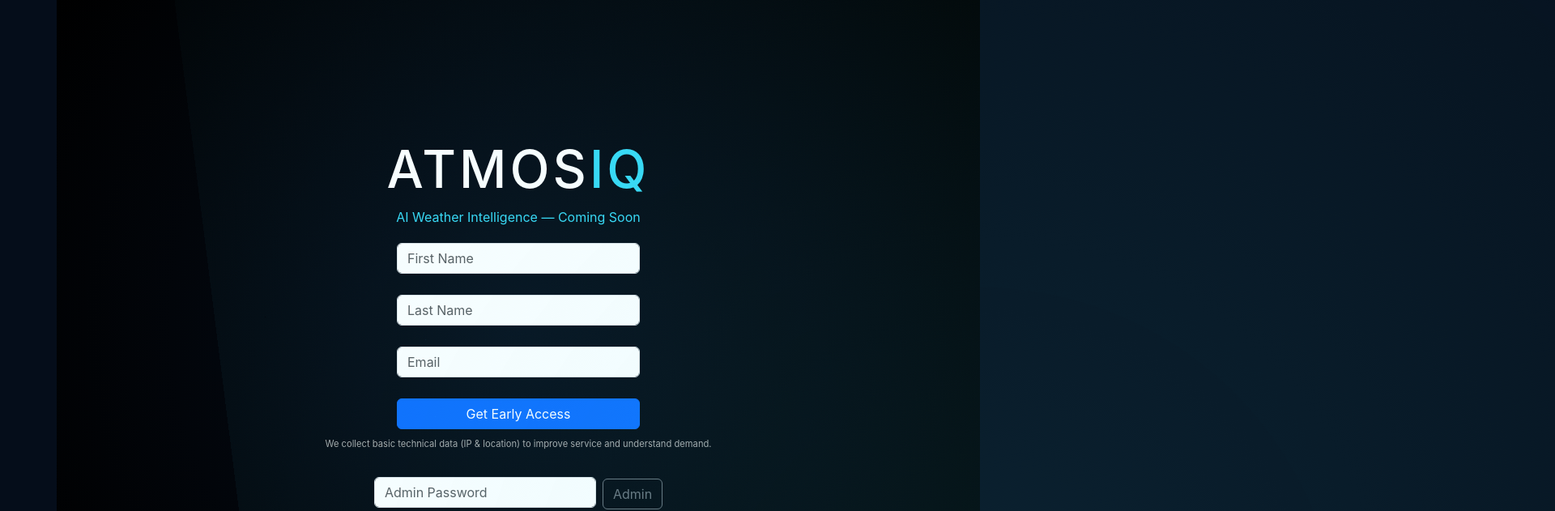
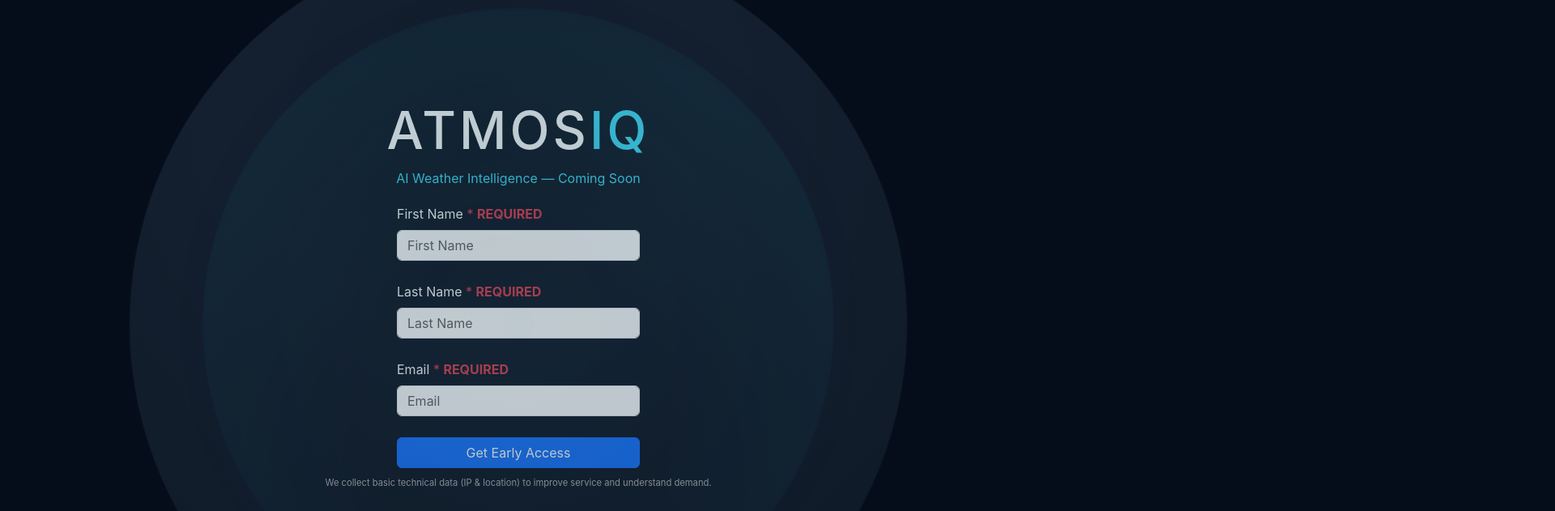
Before and after one commit to mikathor4736/ATMOSIQ-Early-Access, a React (Create React App) app in the folder client/: page / in a window 1280 px wide. Shown: the top 631 px of the page at 81% size, 1920 px wide, since content can reach past the window. Built offline with nearby package versions, Linux system fonts and the light colour scheme.

Commit message:
Enhance form validation and add globe background
- Add real-time field validation on blur
- Display red asterisk and REQUIRED text for all fields
- Replace animated overlay with rotating globe background
- Improve user experience with immediate feedback

```diff
--- a/client/src/App.css
+++ b/client/src/App.css
@@ -14,25 +14,72 @@ body {
   flex-direction: column;
   justify-content: center;
   align-items: center;
+  background: #050d1a;
+  overflow: hidden;
+}
 
-  background: radial-gradient(circle at 50% 50%, #050d1a, #000);
+.globe-background {
+  position: absolute;
+  top: 50%;
+  left: 50%;
+  transform: translate(-50%, -50%);
+  width: 120vw;
+  height: 120vw;
+  max-width: 120vh;
+  max-height: 120vh;
+  border-radius: 50%;
+  background: radial-gradient(circle at 30% 30%,
+    #2c3e50 0%,
+    #34495e 30%,
+    #2c3e50 60%,
+    #1a252f 100%);
+  opacity: 0.3;
+  animation: rotate 60s infinite linear;
+}
+
+.globe-background::before {
+  content: '';
+  position: absolute;
+  top: 10%;
+  left: 10%;
+  width: 80%;
+  height: 80%;
+  border-radius: 50%;
+  background: radial-gradient(circle at 40% 40%,
+    transparent 30%,
+    rgba(56, 217, 245, 0.1) 50%,
+    rgba(56, 217, 245, 0.2) 70%,
+    transparent 100%);
+  animation: continents 30s infinite linear reverse;
 }
 
 .overlay {
   position: absolute;
   top: 0;
   left: 0;
-  width: 200%;
-  height: 200%;
-  background: radial-gradient(circle, rgba(56, 217, 245, 0.1), transparent);
+  width: 100%;
+  height: 100%;
+  background: radial-gradient(circle at center, rgba(56, 217, 245, 0.05), transparent 70%);
   animation: pulse 8s infinite linear;
   pointer-events: none;
 }
 
+@keyframes rotate {
+  from { transform: translate(-50%, -50%) rotate(0deg); }
+  to { transform: translate(-50%, -50%) rotate(360deg); }
+}
+
+@keyframes continents {
+  0%, 100% { transform: rotate(0deg) scale(1); }
+  25% { transform: rotate(90deg) scale(1.05); }
+  50% { transform: rotate(180deg) scale(0.95); }
+  75% { transform: rotate(270deg) scale(1.02); }
+}
+
 @keyframes pulse {
-  0% { transform: rotate(0deg) scale(1); }
-  50% { transform: rotate(180deg) scale(1.2); }
-  100% { transform: rotate(360deg) scale(1); }
+  0% { opacity: 0.3; transform: scale(1); }
+  50% { opacity: 0.6; transform: scale(1.1); }
+  100% { opacity: 0.3; transform: scale(1); }
 }
 
 .title {
--- a/client/src/App.js
+++ b/client/src/App.js
@@ -16,28 +16,44 @@ function App() {
 
   const ADMIN_PASSWORD = "atmosadmin"; // Simple password for demo
 
-  const validate = () => {
-    const validationErrors = {};
+  const validateField = (fieldName, value) => {
     const nameRegex = /^[A-Za-z]+$/;
     const emailRegex = /^[^\s@]+@[^\s@]+\.[^\s@]+$/;
 
-    if (!nameRegex.test(form.firstName)) {
-      validationErrors.firstName = "Please enter letters only, no special characters.";
+    switch (fieldName) {
+      case 'firstName':
+      case 'lastName':
+        return nameRegex.test(value) ? '' : "Please enter letters only, no special characters.";
+      case 'email':
+        return emailRegex.test(value) ? '' : "Please check the email format is correct. Example: test@test.com";
+      default:
+        return '';
     }
-    if (!nameRegex.test(form.lastName)) {
-      validationErrors.lastName = "Please enter letters only, no special characters.";
+  };
+
+  const handleFieldChange = (fieldName, value) => {
+    setForm({ ...form, [fieldName]: value });
+    // Clear error when user starts typing
+    if (errors[fieldName]) {
+      setErrors({ ...errors, [fieldName]: '' });
     }
-    if (!emailRegex.test(form.email)) {
-      validationErrors.email = "Please check the email format is correct. Example: test@test.com";
-    }
+  };
 
-    return validationErrors;
+  const handleFieldBlur = (fieldName, value) => {
+    const error = validateField(fieldName, value);
+    setErrors({ ...errors, [fieldName]: error });
   };
 
   const handleSubmit = async (e) => {
     e.preventDefault();
     setAlert(null);
-    const validationErrors = validate();
+
+    // Validate all fields before submission
+    const validationErrors = {};
+    Object.keys(form).forEach(field => {
+      const error = validateField(field, form[field]);
+      if (error) validationErrors[field] = error;
+    });
     setErrors(validationErrors);
 
     if (Object.keys(validationErrors).length > 0) {
@@ -112,6 +128,7 @@ function App() {
   if (showAdmin) {
     return (
       <div className="container">
+        <div className="globe-background"></div>
         <div className="overlay"></div>
         <h1 className="title">Admin Panel</h1>
         <button className="btn btn-secondary mb-3" onClick={() => setShowAdmin(false)}>
@@ -158,6 +175,7 @@ function App() {
 
   return (
     <div className="container">
+      <div className="globe-background"></div>
       <div className="overlay"></div>
 
       <h1 className="title">ATMOS<span className="teal">IQ</span></h1>
@@ -172,13 +190,15 @@ function App() {
 
         <form onSubmit={handleSubmit} className="form needs-validation" noValidate>
           <div className="mb-3">
+            <label className="form-label">
+              First Name <span className="text-danger">*</span> <span className="text-danger fw-bold">REQUIRED</span>
+            </label>
             <input
               className={`form-control ${errors.firstName ? "is-invalid" : ""}`}
               placeholder="First Name"
               value={form.firstName}
-              onChange={(e) =>
-                setForm({ ...form, firstName: e.target.value })
-              }
+              onChange={(e) => handleFieldChange('firstName', e.target.value)}
+              onBlur={(e) => handleFieldBlur('firstName', e.target.value)}
               required
             />
             {errors.firstName && (
@@ -187,13 +207,15 @@ function App() {
           </div>
 
           <div className="mb-3">
+            <label className="form-label">
+              Last Name <span className="text-danger">*</span> <span className="text-danger fw-bold">REQUIRED</span>
+            </label>
             <input
               className={`form-control ${errors.lastName ? "is-invalid" : ""}`}
               placeholder="Last Name"
               value={form.lastName}
-              onChange={(e) =>
-                setForm({ ...form, lastName: e.target.value })
-              }
+              onChange={(e) => handleFieldChange('lastName', e.target.value)}
+              onBlur={(e) => handleFieldBlur('lastName', e.target.value)}
               required
             />
             {errors.lastName && (
@@ -202,14 +224,16 @@ function App() {
           </div>
 
           <div className="mb-3">
+            <label className="form-label">
+              Email <span className="text-danger">*</span> <span className="text-danger fw-bold">REQUIRED</span>
+            </label>
             <input
               className={`form-control ${errors.email ? "is-invalid" : ""}`}
               placeholder="Email"
               type="email"
               value={form.email}
-              onChange={(e) =>
-                setForm({ ...form, email: e.target.value })
-              }
+              onChange={(e) => handleFieldChange('email', e.target.value)}
+              onBlur={(e) => handleFieldBlur('email', e.target.value)}
               required
             />
             {errors.email && (
```
